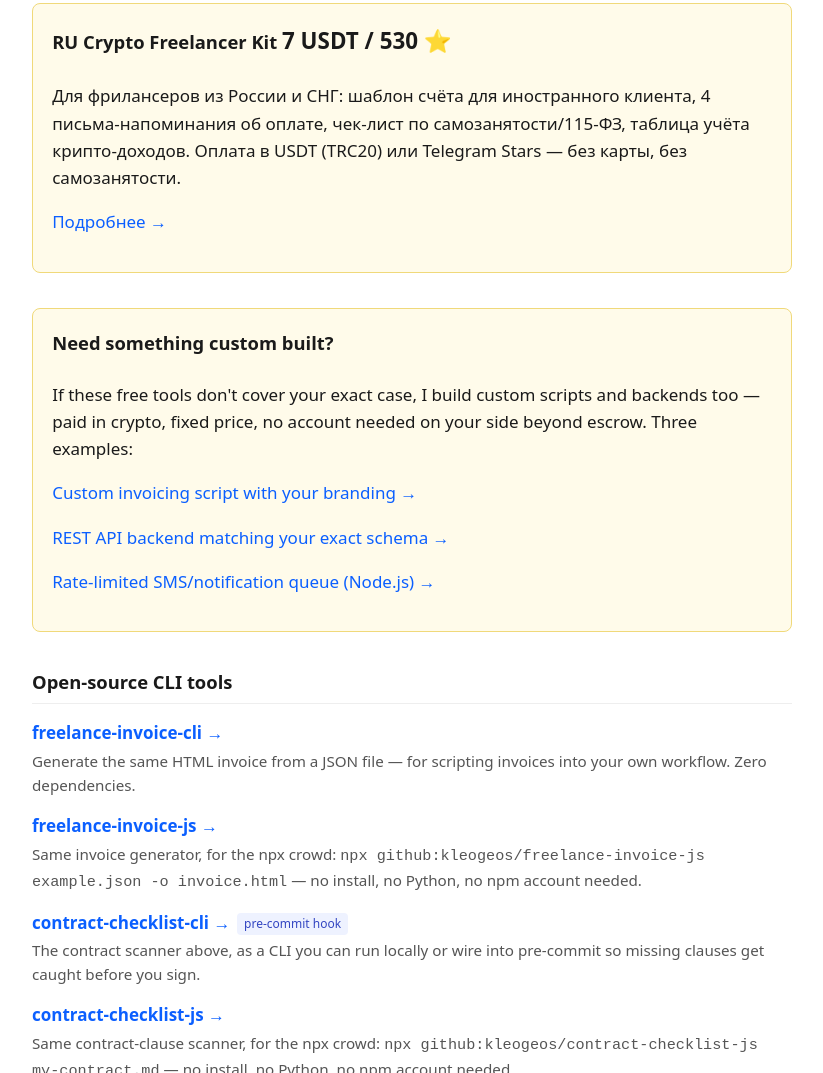
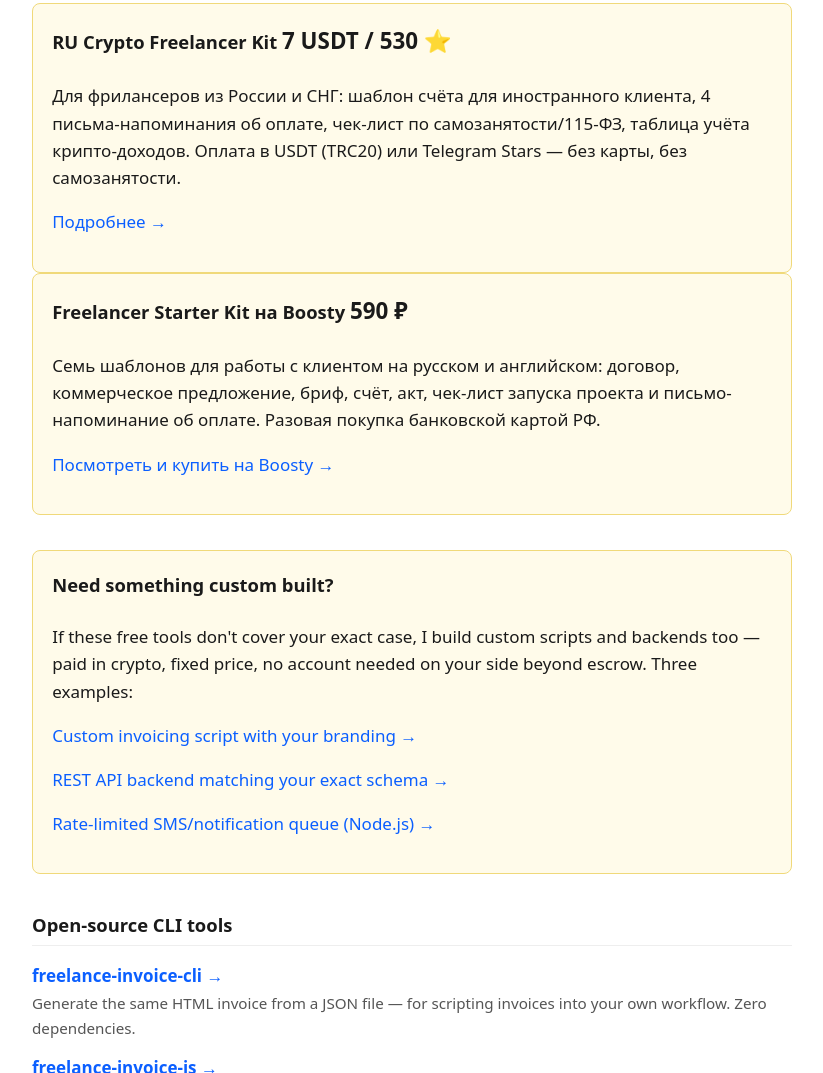
Before and after one commit to kleogeos/freelancer-tools, a plain HTML site: page index.html in a window 1280 px wide. Shown: the part 3091-4164 px from the top of the page, without its empty margins (228-1051 px from the left). Drawn offline with Linux system fonts and the light colour scheme.

Commit message:
Link existing RUB Starter Kit checkout on homepage

```diff
--- a/index.html
+++ b/index.html
@@ -70,6 +70,11 @@
 <p>Для фрилансеров из России и СНГ: шаблон счёта для иностранного клиента, 4 письма-напоминания об оплате, чек-лист по самозанятости/115-ФЗ, таблица учёта крипто-доходов. Оплата в USDT (TRC20) или Telegram Stars &mdash; без карты, без самозанятости.</p>
 <p><a href="ru-kit.html">Подробнее →</a></p>
 </div>
+<div class="kit-cta">
+<h2 style="margin-top:0;border:0">Freelancer Starter Kit на Boosty <span class="price">590 ₽</span></h2>
+<p>Семь шаблонов для работы с клиентом на русском и английском: договор, коммерческое предложение, бриф, счёт, акт, чек-лист запуска проекта и письмо-напоминание об оплате. Разовая покупка банковской картой РФ.</p>
+<p><a href="https://boosty.to/freelancerkit/posts/9a3bc4b3-98d4-42c6-8e8d-7a564604a1b6">Посмотреть и купить на Boosty →</a></p>
+</div>
 </section>
 
 <section id="hire">
```
